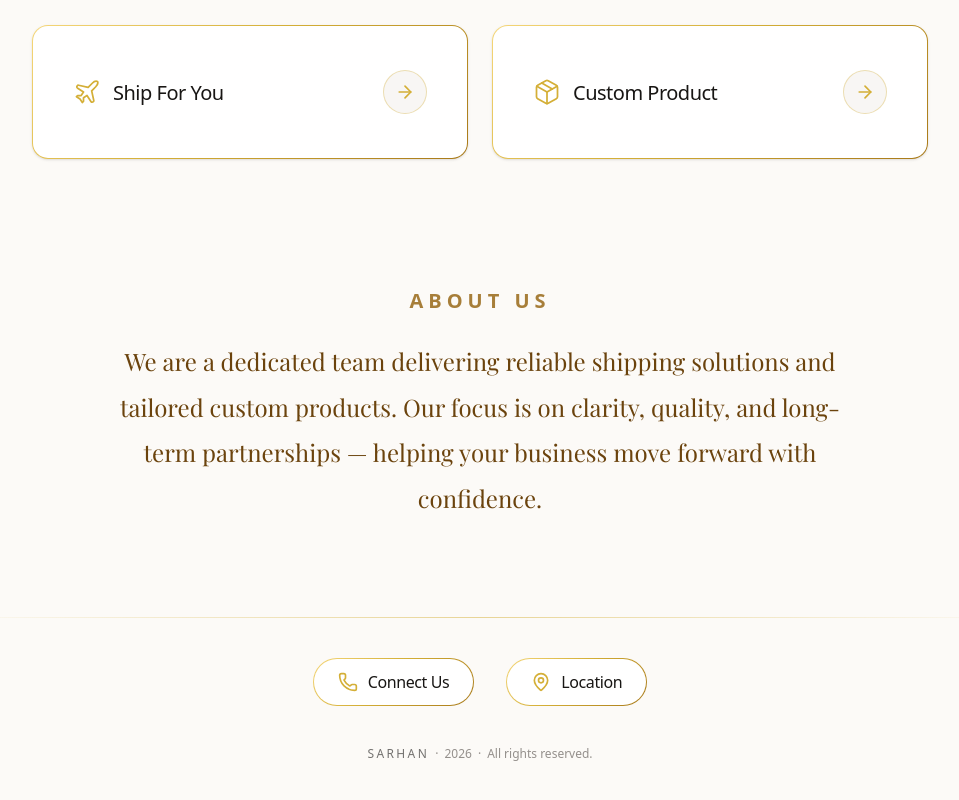
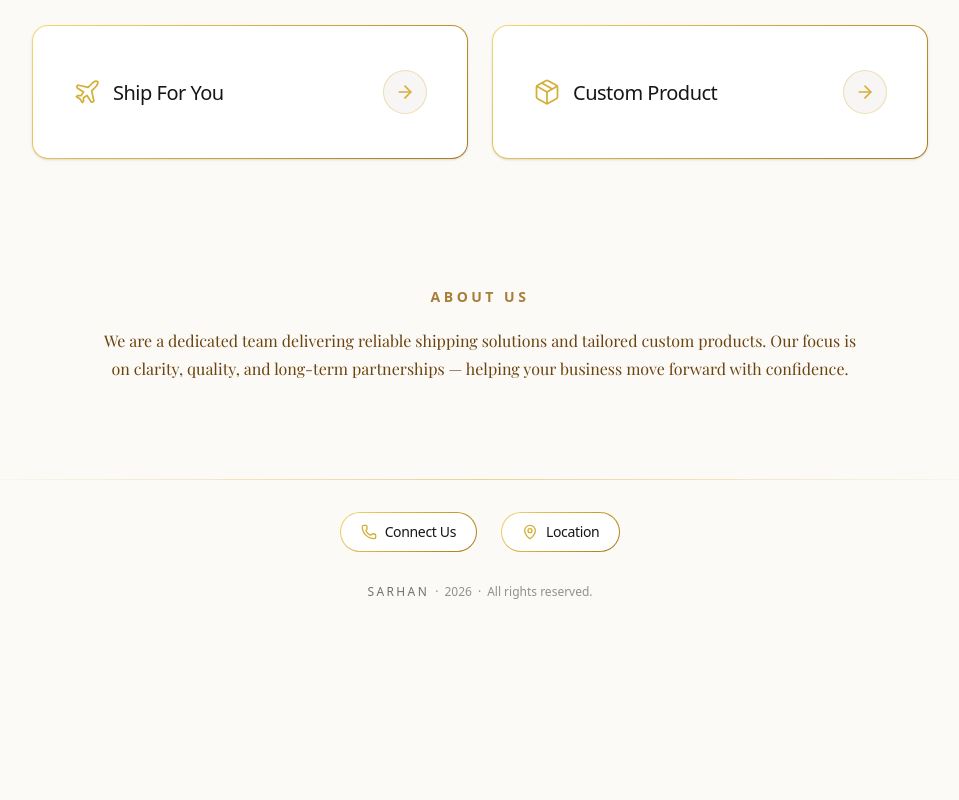
Before and after one commit to Ahmed-hagag8/sarhan-homepage, a Next.js app: page / in a window 1280 px wide. Shown: the part 685-1485 px from the top of the page, without its empty margins (160-1119 px from the left). After the commit the page ends 1325 px from the top, so only its background shows below. Built offline with nearby package versions, Linux system fonts and the light colour scheme; a web font is replaced by a local one.

Commit message:
3936c1e0-538a-418c-86eb-87a0e7a281e3

```diff
--- a/src/app/page.tsx
+++ b/src/app/page.tsx
@@ -130,24 +130,25 @@ export default function Home() {
         </section>
 
         {/* ---------- D. About Us ---------- */}
-        <section className="mx-auto mt-20 flex w-full max-w-3xl flex-col items-center gap-6 text-center sm:mt-28 md:mt-32">
+        <section className="mx-auto mt-20 flex w-full max-w-3xl flex-col items-center gap-5 text-center sm:mt-28 md:mt-32">
           <h2
             className={cn(
-              'text-base font-semibold uppercase tracking-[0.25em] text-primary sm:text-lg md:text-xl',
+              'text-xs font-semibold uppercase tracking-[0.25em] text-primary sm:text-sm md:text-sm',
             )}
           >
             {t.about.heading}
           </h2>
           <p
             className={cn(
-              // More prominent description: elegant serif, larger size, golden brand color.
-              // Latin uses Playfair Display; Arabic falls back to Inter (Playfair has no AR glyphs).
+              // About Us is intentionally smaller than the service cards to preserve
+              // the hierarchy: Logo > Cards > About Us > Contact.
+              // Latin uses Playfair Display; Arabic falls back to Inter.
               'font-serif text-about',
-              'text-xl leading-relaxed sm:text-2xl sm:leading-relaxed md:text-2xl md:leading-[1.9]',
+              'text-sm leading-relaxed sm:text-base sm:leading-relaxed md:text-base md:leading-[1.75]',
               // Arabic reads better with extra line height
               dir === 'rtl' && 'leading-loose',
             )}
-            style={dir === 'rtl' ? { lineHeight: 2.1 } : undefined}
+            style={dir === 'rtl' ? { lineHeight: 2 } : undefined}
           >
             {t.about.paragraph}
           </p>
@@ -163,23 +164,23 @@ export default function Home() {
           {/* Thin, shiny metallic gold horizontal divider */}
           <div aria-hidden="true" className="gold-line h-px w-full" />
 
-          {/* Contact area — preserved as a horizontal row at all sizes */}
-          <div className="flex flex-row flex-wrap items-center justify-center gap-3 py-6 sm:gap-6 sm:py-8 md:gap-8 md:py-10">
+          {/* Contact area — smallest, most compact section; horizontal row at all sizes */}
+          <div className="flex flex-row flex-wrap items-center justify-center gap-3 py-4 sm:gap-5 sm:py-6 md:gap-6 md:py-8">
             {/* Phone Icon – Connect Us */}
             <a
               href={PLACEHOLDER_PHONE}
               aria-label={t.contact.connectUsAria}
               title={t.contact.connectUs}
               className={cn(
-                'inline-flex h-12 items-center gap-2.5 rounded-full px-6',
+                'inline-flex h-10 items-center gap-2 rounded-full px-5',
                 'gf text-foreground',
                 'transition-all duration-300 ease-out',
                 'hover:shadow-sm',
                 'focus-visible:outline-none focus-visible:ring-2 focus-visible:ring-ring focus-visible:ring-offset-2 focus-visible:ring-offset-background',
               )}
             >
-              <Phone className="gi h-5 w-5" aria-hidden="true" />
-              <span className="text-base font-medium tracking-tight">
+              <Phone className="gi h-4 w-4" aria-hidden="true" />
+              <span className="text-sm font-medium tracking-tight">
                 {t.contact.connectUs}
               </span>
             </a>
@@ -192,15 +193,15 @@ export default function Home() {
               aria-label={t.contact.locationAria}
               title={t.contact.locationLabel}
               className={cn(
-                'inline-flex h-12 items-center gap-2.5 rounded-full px-6',
+                'inline-flex h-10 items-center gap-2 rounded-full px-5',
                 'gf text-foreground',
                 'transition-all duration-300 ease-out',
                 'hover:shadow-sm',
                 'focus-visible:outline-none focus-visible:ring-2 focus-visible:ring-ring focus-visible:ring-offset-2 focus-visible:ring-offset-background',
               )}
             >
-              <MapPin className="gi h-5 w-5" aria-hidden="true" />
-              <span className="text-base font-medium tracking-tight">
+              <MapPin className="gi h-4 w-4" aria-hidden="true" />
+              <span className="text-sm font-medium tracking-tight">
                 {t.contact.locationLabel}
               </span>
             </a>
```
